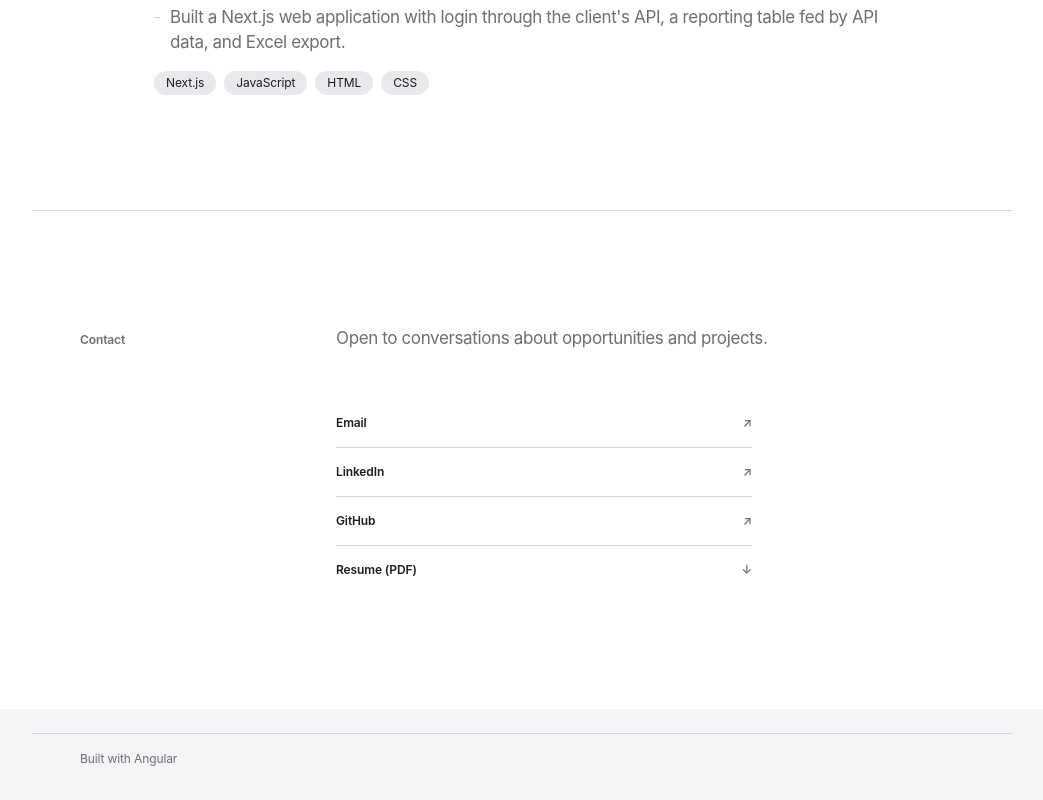
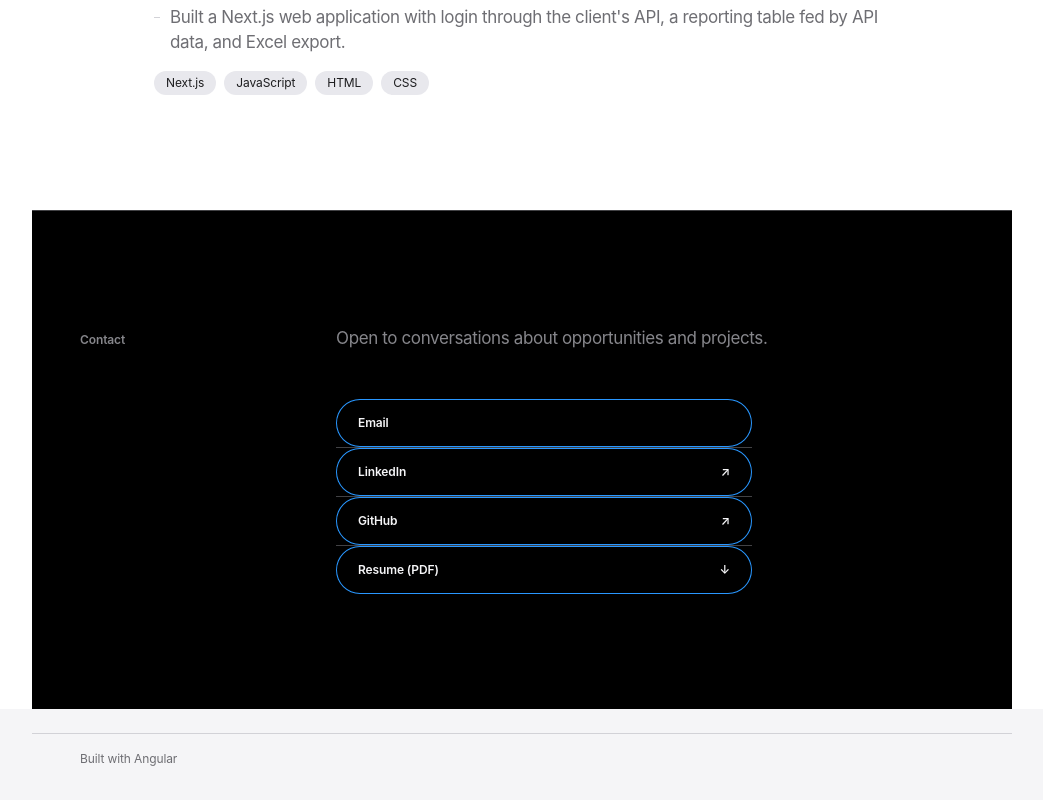
Before and after one commit to joaopedroldavid-del/my-portfolio, an Angular app: page /en in a window 1280 px wide. Shown: the part 5719-6519 px from the top of the page, without its empty margins (118-1161 px from the left). Built offline with nearby package versions, Linux system fonts and the light colour scheme; no server answers.

Commit message:
FIX: links de contato como botões contornados

```diff
--- a/src/app/sections/contact/contact.html
+++ b/src/app/sections/contact/contact.html
@@ -1,4 +1,4 @@
-<section class="ct" id="contact">
+<section class="ct tile-dark" id="contact">
   <div class="ct__grid">
     <h2 class="ct__heading" appReveal>{{ t().contact.heading }}</h2>
 
@@ -8,33 +8,30 @@
       <ul class="ct__links">
         <li>
           <a href="#"
+             class="btn btn--secondary"
              (click)="$event.preventDefault(); copyToClipboard(contact.email)"
              [title]="'Copiar: ' + contact.email"
-             [class.copied]="justCopied()"
              role="button"
              [attr.aria-label]="justCopied() ? t().contact.emailLabel + ' (copiado!)' : 'Copiar: ' + contact.email">
-            <span class="ct__link-label" aria-live="polite" aria-atomic="true">
+            <span aria-live="polite" aria-atomic="true">
               {{ justCopied() ? 'Copiado!' : t().contact.emailLabel }}
             </span>
-            <span class="ct__arrow" aria-hidden="true">{{ justCopied() ? '✓' : '↗' }}</span>
+            <span aria-hidden="true">{{ justCopied() ? '✓' : '' }}</span>
           </a>
         </li>
         <li>
-          <a [href]="contact.linkedin" target="_blank" rel="noopener noreferrer">
-            <span class="ct__link-label">{{ t().contact.linkedinLabel }}</span>
-            <span class="ct__arrow" aria-hidden="true">↗</span>
+          <a class="btn btn--secondary arrow-external" [href]="contact.linkedin" target="_blank" rel="noopener noreferrer">
+            {{ t().contact.linkedinLabel }}
           </a>
         </li>
         <li>
-          <a [href]="contact.github" target="_blank" rel="noopener noreferrer">
-            <span class="ct__link-label">{{ t().contact.githubLabel }}</span>
-            <span class="ct__arrow" aria-hidden="true">↗</span>
+          <a class="btn btn--secondary arrow-external" [href]="contact.github" target="_blank" rel="noopener noreferrer">
+            {{ t().contact.githubLabel }}
           </a>
         </li>
         <li>
-          <a [href]="resumeHref()" download>
-            <span class="ct__link-label">{{ t().contact.resumeLabel }}</span>
-            <span class="ct__arrow" aria-hidden="true">↓</span>
+          <a class="btn btn--secondary arrow-download" [href]="resumeHref()" download>
+            {{ t().contact.resumeLabel }}
           </a>
         </li>
       </ul>
```
